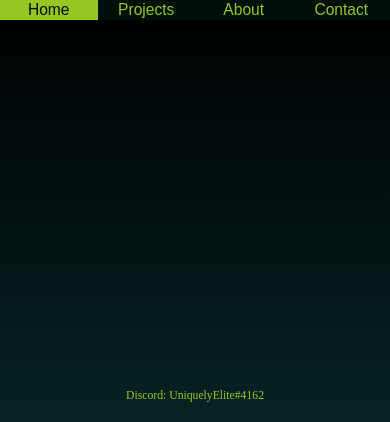
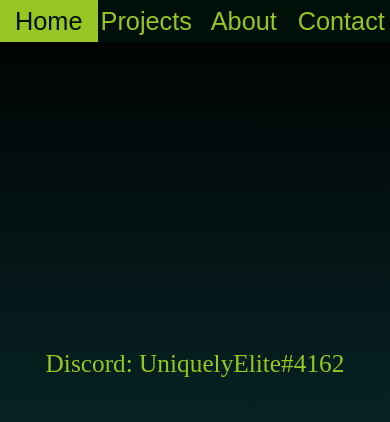
Before and after one commit to UniquelyElite/UniquelyElite.github.io, a plain HTML site: page data/contact.html in a window 390 px wide. Shown: the top 422 px of the page. Drawn offline with Linux system fonts and the light colour scheme.

Commit message:
Made improvements to mobile version

```diff
--- a/data/contact.css
+++ b/data/contact.css
@@ -1,3 +1,4 @@
+@media only screen and (orientation: landscape) {
     body {
         overflow: hidden;
     }
@@ -17,3 +18,26 @@ body {
     :any-link {
         color: #adf010;
     }
+}
+
+@media only screen and (orientation: portrait) {
+    body {
+        overflow: hidden;
+    }
+    #wrapper {
+        margin-top: 5vh;
+        display: flex;
+        justify-content: center;
+        align-items: center;
+        width: 100vw;
+        height: calc(100vh - 5vh);
+        flex-direction: column;
+    }
+    .contact {
+        color: #95C623;
+        font-size: 3vh;
+    }
+    :any-link {
+        color: #adf010;
+    }
+}
--- a/data/nav.css
+++ b/data/nav.css
@@ -1,3 +1,4 @@
+@media only screen and (orientation: landscape) {
     * {
         cursor: crosshair;
     }
@@ -43,3 +44,51 @@ nav {
         background-color: #95C623;
         color: #000F08;
     }
+}
+@media only screen and (orientation: portrait) {
+    * {
+        cursor: crosshair;
+    }
+
+    body {
+        margin: 0;
+        background-color: black;
+        background-image: linear-gradient(to bottom, black, #0E4749);
+        height: 100vh;
+        width: 100vw;
+    }
+
+    nav {
+        position: absolute;
+        display: flex;
+        top: 0;
+        background-color: #000F08;
+        z-index: 3;
+        justify-content: center;
+        align-items: center;
+        width: 100vw;
+    }
+
+    .navItem,
+    .navItem:focus {
+        padding: 0;
+        width: calc(100vw/4);
+        font-size: 3vh;
+        height: 5vh;
+        text-align: center;
+        border: none;
+        background-color: #000F08;
+        color: #95C623;
+    }
+
+    .navItem:hover {
+        padding: 0;
+        width: calc(100vw/4);
+        font-size: 3vh;
+        height: 5vh;
+        text-align: center;
+        border: none;
+        background-color: #95C623;
+        color: #000F08;
+    }
+}
```
Also changed, not shown: data/aboutMe.css (+18 -0 lines). Lines whose indentation alone changed are shown as unchanged.
